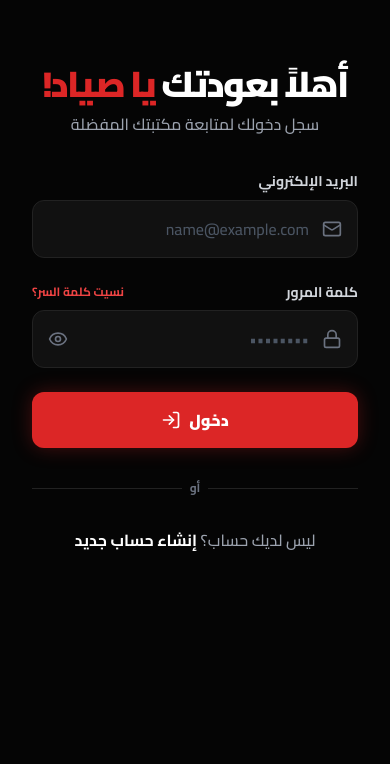
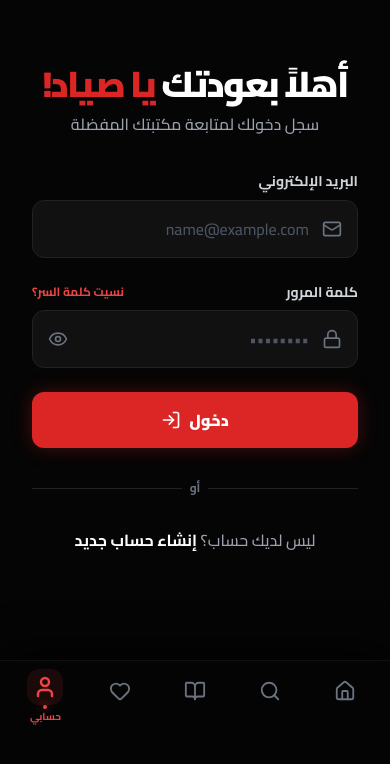
Before and after one commit to krmzi/dfk-manga-website, a Next.js app: page /login in a window 390 px wide. Shown: the part 114-878 px from the top of the page. Before the commit the page ends 844 px from the top, so only its background shows below. Built offline with nearby package versions, Linux system fonts and the light colour scheme; no server answers.

Commit message:
Fix bugs and updates

```diff
--- a/app/admin/page.tsx
+++ b/app/admin/page.tsx
@@ -173,18 +173,40 @@ export default function AdminDashboard() {
     if (viewingMangaId) fetchMangaChapters(viewingMangaId);
   };
 
+// === AUTH CHECK (THE FIX) ===
   useEffect(() => {
     const checkAuth = async () => {
         const { data: { user } } = await supabase.auth.getUser();
-      if (!user) { router.replace('/login'); return; }
+
+        if (!user) {
+            router.replace('/login');
+            return;
+        }
+
+        // ✅ التعديل الجوهري:
+        // إذا كان هذا إيميلك، اعتبر نفسك Super Admin فوراً وادخل
+        if (user.email === 'dfk_admin2002@gmail.com') {
+            setCurrentUserRole('super_admin');
+            setLoadingCheck(false);
+
+            // قم بتحميل البيانات في الخلفية
+            fetchMangaList();
+            fetchUsersList(); // بما أنك سوبر أدمن
+            return; // انتهى التحقق، مسموح لك بالدخول
+        }
+
+        // --- التحقق العادي لباقي الأعضاء ---
         const { data: profile } = await supabase.from('profiles' as any).select('role').eq('id', user.id).single();
         const role = (profile as any)?.role;
+
         if (role === 'admin' || role === 'super_admin' || role === 'editor') {
             setCurrentUserRole(role);
             setLoadingCheck(false);
             fetchMangaList();
             if (role === 'super_admin') fetchUsersList();
-      } else router.replace('/');
+        } else {
+            router.replace('/');
+        }
     };
     checkAuth();
   }, [router]);
--- /dev/null
+++ b/app/components/MobileBottomNav.tsx
@@ -0,0 +1,61 @@
+"use client";
+import Link from "next/link";
+import { usePathname } from "next/navigation";
+import { Home, Search, BookOpen, User, Heart } from "lucide-react";
+import { useEffect, useState } from "react";
+import { supabase } from "@/app/utils/supabase";
+
+export default function MobileBottomNav() {
+    const pathname = usePathname();
+    const [user, setUser] = useState<any>(null);
+
+    useEffect(() => {
+        const getUser = async () => {
+            const { data: { user } } = await supabase.auth.getUser();
+            setUser(user);
+        };
+        getUser();
+    }, []);
+
+    const isActive = (path: string) => pathname === path;
+
+    const navItems = [
+        { name: "الرئيسية", path: "/", icon: Home },
+        { name: "بحث", path: "/manga?search=", icon: Search },
+        { name: "المانهوا", path: "/manga", icon: BookOpen },
+        { name: "المفضلة", path: "/bookmarks", icon: Heart },
+        { name: "حسابي", path: user ? "/profile" : "/login", icon: User },
+    ];
+
+    return (
+        <div className="fixed bottom-0 left-0 w-full z-50 md:hidden">
+            {/* Blur Backdrop */}
+            <div className="absolute inset-0 bg-[#050505]/90 backdrop-blur-xl border-t border-white/5 shadow-[0_-10px_40px_rgba(0,0,0,0.8)]"></div>
+
+            <div className="relative flex justify-around items-center h-[70px] px-2 pb-2">
+                {navItems.map((item) => {
+                    const active = isActive(item.path);
+                    const Icon = item.icon;
+
+                    return (
+                        <Link
+                            key={item.name}
+                            href={item.path}
+                            className={`flex flex-col items-center justify-center w-full h-full space-y-1 transition-all duration-300 ${active ? 'text-red-500' : 'text-gray-500 hover:text-gray-300'}`}
+                        >
+                            <div className={`relative p-1.5 rounded-xl transition-all duration-300 ${active ? 'bg-red-500/10 -translate-y-1' : ''}`}>
+                                <Icon size={active ? 24 : 22} strokeWidth={active ? 2.5 : 2} />
+                                {active && (
+                                    <span className="absolute -bottom-1 left-1/2 -translate-x-1/2 w-1 h-1 bg-red-500 rounded-full shadow-[0_0_10px_#ef4444]"></span>
+                                )}
+                            </div>
+                            <span className={`text-[10px] font-bold ${active ? 'opacity-100' : 'opacity-0 scale-0'} transition-all duration-300 absolute bottom-1.5`}>
+                                {item.name}
+                            </span>
+                        </Link>
+                    );
+                })}
+            </div>
+        </div>
+    );
+}
--- a/app/layout.tsx
+++ b/app/layout.tsx
@@ -2,6 +2,7 @@ import type { Metadata, Viewport } from "next";
 import { Cairo } from "next/font/google";
 import "./globals.css";
 import LayoutWrapper from "./components/LayoutWrapper";
+import MobileBottomNav from "./components/MobileBottomNav";
 
 const cairo = Cairo({
   subsets: ["arabic"],
@@ -48,7 +49,10 @@ export default function RootLayout({
         {/* الغلاف الذكي: يتحكم في الناف بار والفوتر حسب الصفحة */}
         <LayoutWrapper>
           {children}
+          <div className="h-[80px] md:hidden"></div> {/* Spacer for Mobile Nav */}
         </LayoutWrapper>
+
+        <MobileBottomNav />
 
       </body>
     </html>
```
Lines whose indentation alone changed are shown as unchanged.
